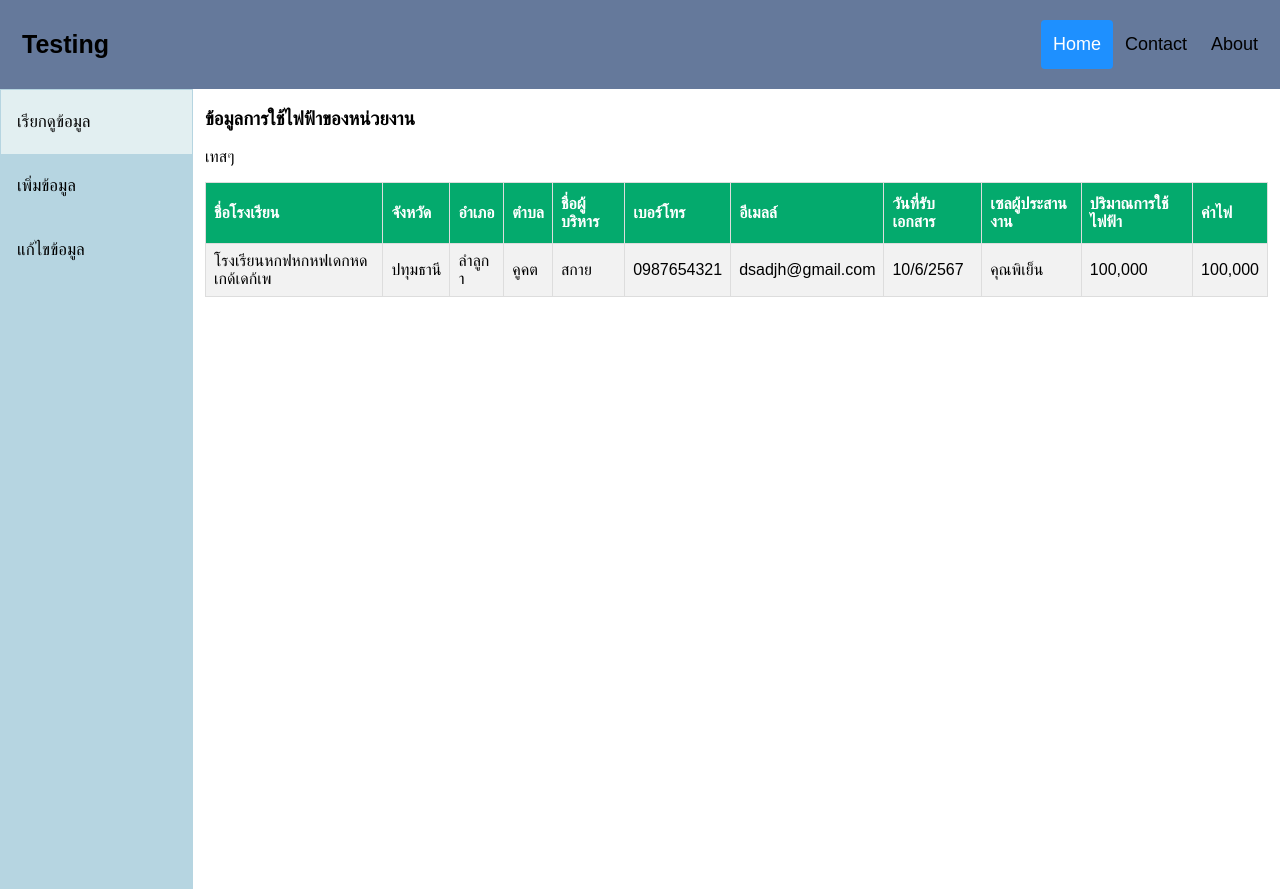
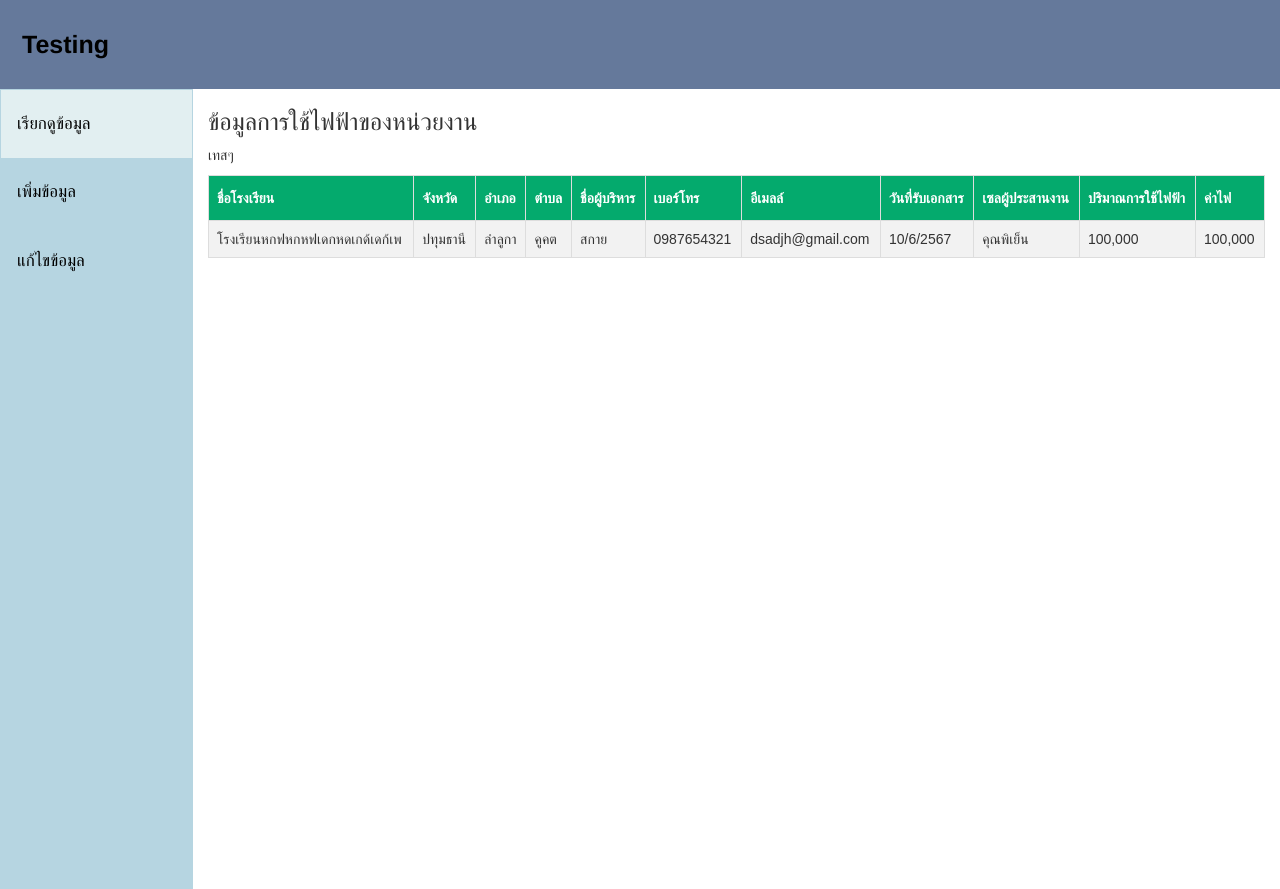
Before and after one commit to RagnaCrimson/ViewInformation, a PHP site: page / in a window 1280 px wide. Run offline with PHP 8.4, Linux system fonts and the light colour scheme.

Commit message:
3rd commit

```diff
--- a/index.php
+++ b/index.php
@@ -4,16 +4,19 @@
     <meta charset="UTF-8">
     <meta name="viewport" content="width=device-width, initial-scale=1.0">
     <link rel="stylesheet" href="style.css">
+    <link rel="stylesheet" href="https://maxcdn.bootstrapcdn.com/bootstrap/3.4.1/css/bootstrap.min.css">
+    <script src="https://ajax.googleapis.com/ajax/libs/jquery/3.7.1/jquery.min.js"></script>
+    <script src="https://maxcdn.bootstrapcdn.com/bootstrap/3.4.1/js/bootstrap.min.js"></script>
     <title>Front</title>
 </head>
-    </script><script src="https://cdn.jsdelivr.net/npm/bootstrap@5.2.0/dist/js/bootstrap.bundle.min.js" integrity="sha384-A3rJD856KowSb7dwlZdYEkO39Gagi7vIsF0jrRAoQmDKKtQBHUuLZ9AsSv4jD4Xa" crossorigin="anonymous"></script>
+
 <body>
     <div class="header">
         <a href="#default" class="logo">Testing</a>
         <div class="header-right">
-            <a class="active" href="#home">Home</a>
+            <!-- <a class="active" href="#home">Home</a>
             <a href="#contact">Contact</a>
-            <a href="#about">About</a>
+            <a href="#about">About</a> -->
         </div>
     </div>
 
@@ -23,14 +26,14 @@
         <p>Si hope it's will work lol</p>
     </div> -->
 
-    <div class="container">
+    <div class="con">
         <div class="tab">
             <button class="tablinks" onclick="openTab(event, 'View')">เรียกดูข้อมูล</button>
             <button class="tablinks" onclick="openTab(event, 'Insert')">เพิ่มข้อมูล</button>
             <button class="tablinks" onclick="openTab(event, 'Edit')">แก้ไขข้อมูล</button>
         </div>
 
-        <div id="View" class="tabcontent">
+        <div id="View" class="container tabcontent">
             <h3>ข้อมูลการใช้ไฟฟ้าของหน่วยงาน</h3>
             <p>เทสๆ</p>
 
--- a/style.css
+++ b/style.css
@@ -78,7 +78,7 @@
 
 /* Tab */
 
-.container {
+.con {
     display: flex;
     height: 100vh; /* Full height of the viewport */
   }
```
